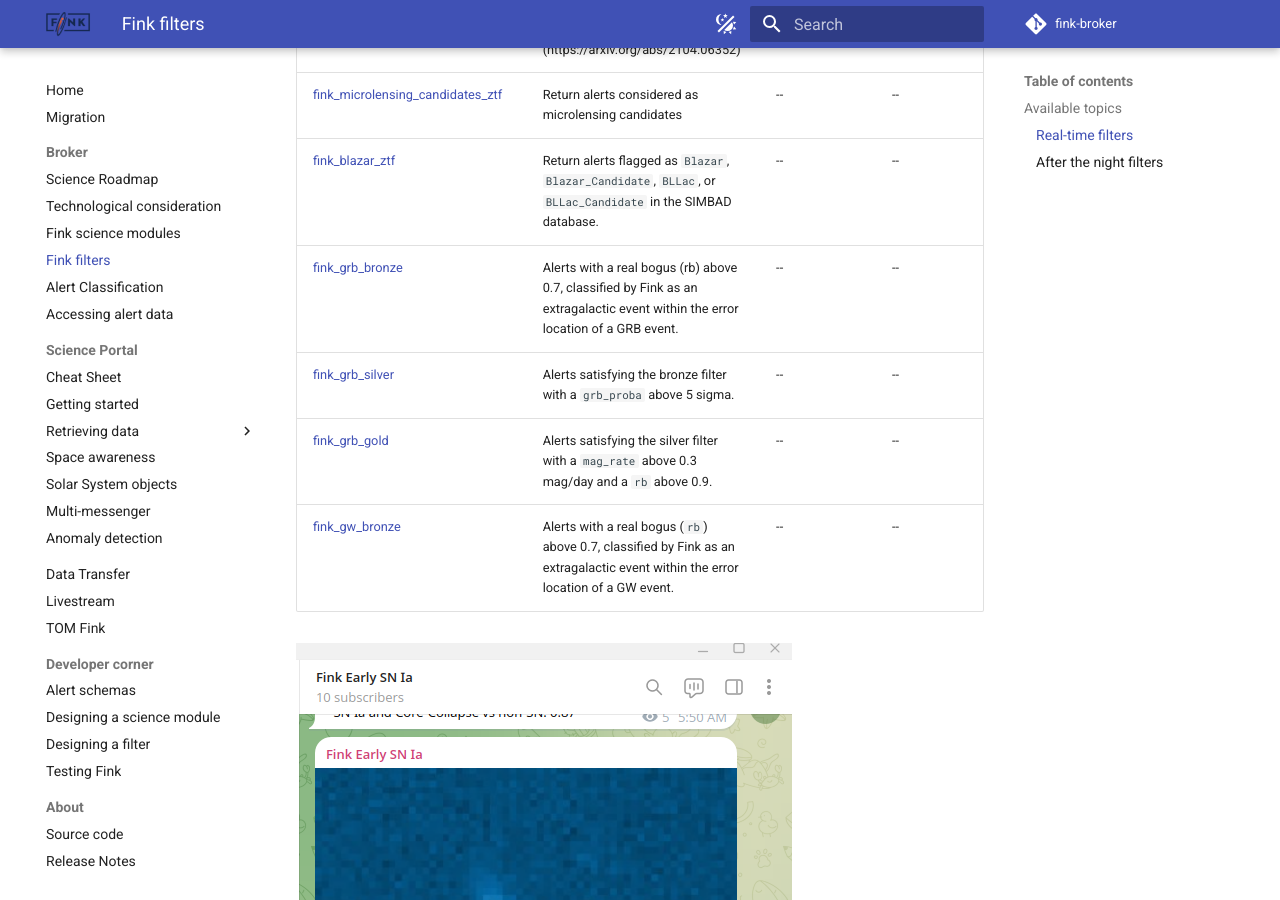
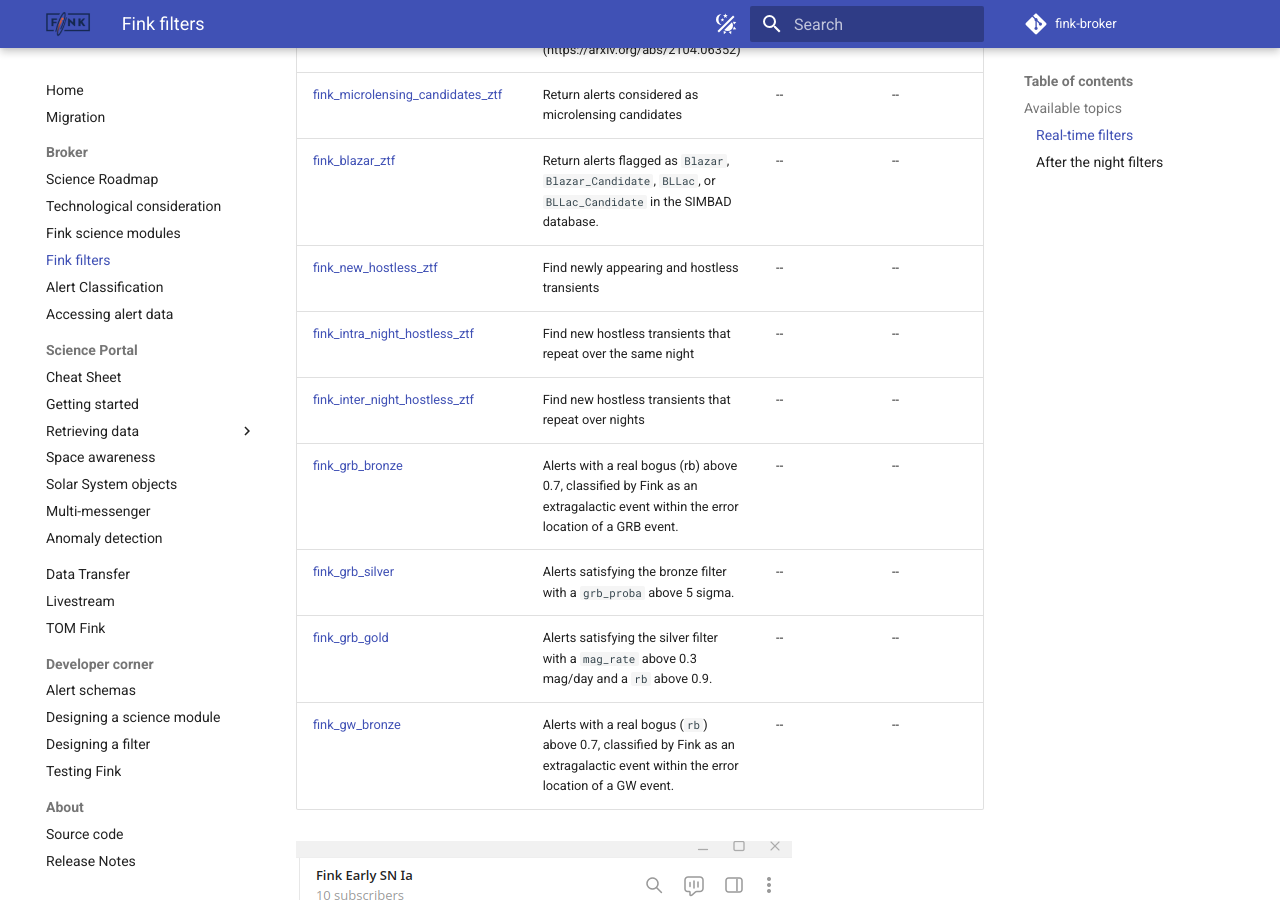
Before and after one commit to astrolabsoftware/fink, an MkDocs documentation site: the page built from docs/broker/filters.md, in a window 1280 px wide and 900 px high, scrolled down 2247 px. Built offline with MkDocs 1.6.1 and Material for MkDocs 9.7.7, drawn with Linux system fonts in a browser that asks for light colours; comment, search, counter and statistics services are not loaded.

Commit message:
Add new filters. Fix wrong links

```diff
--- a/docs/broker/filters.md
+++ b/docs/broker/filters.md
@@ -30,22 +30,25 @@ In addition, for some filters, we redirect the data to instant messaging service
 
 | Name | Content | Slack bot (fink-broker workspace) | TG bot (public) |
 |:--------|:-------|:--------|:--------|
-| [fink_early_sn_candidates_ztf](https://github.com/astrolabsoftware/fink-filters/blob/master/fink_filters/filter_early_sn_candidates/filter.py) | Return alerts considered as Early SN-Ia candidates. The data from this topic is pushed to TNS every night. | #bot_tns | [Fink Early SN Ia](https://t.me/fink_early_ia) ![img](../img/tg_early_ia.png) |
-| [fink_tns_match](https://github.com/astrolabsoftware/fink-filters/blob/master/fink_filters/filter_tns_match/filter.py) | Return alerts with classified counterparts in TNS | -- | [Fink TNS](https://t.me/fink_tns) ![img](../img/tg_tns.png) |
-| [fink_yso_spicy_candidates_ztf](https://github.com/astrolabsoftware/fink-filters/blob/master/fink_filters/filter_yso_spicy_candidates/filter.py) | Return alerts alerts with a match in the [SPICY catalog](https://vizier.cds.unistra.fr/viz-bin/VizieR-3?-source=J/ApJS/254/33/table1) hosted at CDS. | -- | [Fink SPICY](https://t.me/spicy_fink) ![img](../img/tg_spicy.png) |
-| [fink_magnetic_cvs_ztf](https://github.com/astrolabsoftware/fink-filters/blob/master/fink_filters/filter_magnetic_cvs/filter.py) | Return alerts matching a catalog of Magnetic Cataclysmic Variables | -- | [Fink magnetic CV stars](https://t.me/fink_magnetic_cv_stars) ![img](../img/tg_magnetic_cv.png) |
-| [fink_sn_candidates_ztf](https://github.com/astrolabsoftware/fink-filters/blob/master/fink_filters/filter_sn_candidates/filter.py) | Return alerts considered as SN candidates | -- | -- |
-| [fink_sso_ztf_candidates_ztf](https://github.com/astrolabsoftware/fink-filters/blob/master/fink_filters/filter_sso_ztf_candidates/filter.py) | Return alerts with a counterpart in the Minor Planet Center database (Solar System Objects) | -- | -- |
-| [fink_sso_fink_candidates_ztf](https://github.com/astrolabsoftware/fink-filters/blob/master/fink_filters/filter_fink_ztf_candidates/filter.py) | Return alerts considered as new Solar System Object candidates | -- | -- |
-| [fink_kn_candidates_ztf](https://github.com/astrolabsoftware/fink-filters/blob/master/fink_filters/filter_kn_candidates/filter.py) | Return alerts considered as Kilonova candidates based on Machine Learning | #bot_kilonova-candidates | -- |
-| [fink_early_kn_candidates_ztf](https://github.com/astrolabsoftware/fink-filters/blob/master/fink_filters/filter_early_kn_candidates/filter.py) | Return alerts considered as Kilonova candidates based on crossmatch and property cuts | #bot_kilonova-candidates | -- |
-| [fink_rate_based_kn_candidates_ztf](https://github.com/astrolabsoftware/fink-filters/blob/master/fink_filters/filter_rate_based_kn_candidates/filter.py) | Return alerts considered as Kilonova candidates following Andreoni et al. 2021 (https://arxiv.org/abs/2104.06352) | #bot_kilonova-candidates | -- |
-| [fink_microlensing_candidates_ztf](https://github.com/astrolabsoftware/fink-filters/blob/master/fink_filters/filter_microlensing_candidates/filter.py) | Return alerts considered as microlensing candidates | -- | -- |
-| [fink_blazar_ztf](https://github.com/astrolabsoftware/fink-filters/blob/master/fink_filters/filter_blazar/filter.py) | Return alerts flagged as `Blazar`, `Blazar_Candidate`, `BLLac`, or `BLLac_Candidate` in the SIMBAD database. | -- | -- |
-| [fink_grb_bronze](https://github.com/astrolabsoftware/fink-filters/blob/master/fink_filters/filter_mm_module/filter.py) | Alerts with a real bogus (rb) above 0.7, classified by Fink as an extragalactic event within the error location of a GRB event. | -- | -- |
-| [fink_grb_silver](https://github.com/astrolabsoftware/fink-filters/blob/master/fink_filters/filter_mm_module/filter.py) | Alerts satisfying the bronze filter with a `grb_proba` above 5 sigma. | -- | -- |
-| [fink_grb_gold](https://github.com/astrolabsoftware/fink-filters/blob/master/fink_filters/filter_mm_module/filter.py) | Alerts satisfying the silver filter with a `mag_rate` above 0.3 mag/day and a `rb` above 0.9. | -- | -- |
-| [fink_gw_bronze](https://github.com/astrolabsoftware/fink-filters/blob/master/fink_filters/filter_mm_module/filter.py) | Alerts with a real bogus (`rb`) above 0.7, classified by Fink as an extragalactic event within the error location of a GW event. | -- | -- |
+| [fink_early_sn_candidates_ztf](https://github.com/astrolabsoftware/fink-filters/blob/master/fink_filters/ztf/filter_early_sn_candidates/filter.py) | Return alerts considered as Early SN-Ia candidates. The data from this topic is pushed to TNS every night. | #bot_tns | [Fink Early SN Ia](https://t.me/fink_early_ia) ![img](../img/tg_early_ia.png) |
+| [fink_tns_match](https://github.com/astrolabsoftware/fink-filters/blob/master/fink_filters/ztf/filter_tns_match/filter.py) | Return alerts with classified counterparts in TNS | -- | [Fink TNS](https://t.me/fink_tns) ![img](../img/tg_tns.png) |
+| [fink_yso_spicy_candidates_ztf](https://github.com/astrolabsoftware/fink-filters/blob/master/fink_filters/ztf/filter_yso_spicy_candidates/filter.py) | Return alerts alerts with a match in the [SPICY catalog](https://vizier.cds.unistra.fr/viz-bin/VizieR-3?-source=J/ApJS/254/33/table1) hosted at CDS. | -- | [Fink SPICY](https://t.me/spicy_fink) ![img](../img/tg_spicy.png) |
+| [fink_magnetic_cvs_ztf](https://github.com/astrolabsoftware/fink-filters/blob/master/fink_filters/ztf/filter_magnetic_cvs/filter.py) | Return alerts matching a catalog of Magnetic Cataclysmic Variables | -- | [Fink magnetic CV stars](https://t.me/fink_magnetic_cv_stars) ![img](../img/tg_magnetic_cv.png) |
+| [fink_sn_candidates_ztf](https://github.com/astrolabsoftware/fink-filters/blob/master/fink_filters/ztf/filter_sn_candidates/filter.py) | Return alerts considered as SN candidates | -- | -- |
+| [fink_sso_ztf_candidates_ztf](https://github.com/astrolabsoftware/fink-filters/blob/master/fink_filters/ztf/filter_sso_ztf_candidates/filter.py) | Return alerts with a counterpart in the Minor Planet Center database (Solar System Objects) | -- | -- |
+| [fink_sso_fink_candidates_ztf](https://github.com/astrolabsoftware/fink-filters/blob/master/fink_filters/ztf/filter_fink_ztf_candidates/filter.py) | Return alerts considered as new Solar System Object candidates | -- | -- |
+| [fink_kn_candidates_ztf](https://github.com/astrolabsoftware/fink-filters/blob/master/fink_filters/ztf/filter_kn_candidates/filter.py) | Return alerts considered as Kilonova candidates based on Machine Learning | #bot_kilonova-candidates | -- |
+| [fink_early_kn_candidates_ztf](https://github.com/astrolabsoftware/fink-filters/blob/master/fink_filters/ztf/filter_early_kn_candidates/filter.py) | Return alerts considered as Kilonova candidates based on crossmatch and property cuts | #bot_kilonova-candidates | -- |
+| [fink_rate_based_kn_candidates_ztf](https://github.com/astrolabsoftware/fink-filters/blob/master/fink_filters/ztf/filter_rate_based_kn_candidates/filter.py) | Return alerts considered as Kilonova candidates following Andreoni et al. 2021 (https://arxiv.org/abs/2104.06352) | #bot_kilonova-candidates | -- |
+| [fink_microlensing_candidates_ztf](https://github.com/astrolabsoftware/fink-filters/blob/master/fink_filters/ztf/filter_microlensing_candidates/filter.py) | Return alerts considered as microlensing candidates | -- | -- |
+| [fink_blazar_ztf](https://github.com/astrolabsoftware/fink-filters/blob/master/fink_filters/ztf/filter_blazar/filter.py) | Return alerts flagged as `Blazar`, `Blazar_Candidate`, `BLLac`, or `BLLac_Candidate` in the SIMBAD database. | -- | -- |
+| [fink_new_hostless_ztf](https://github.com/astrolabsoftware/fink-filters/blob/master/fink_filters/ztf/filter_new_hostless/filter.py) | Find newly appearing and hostless transients | -- | -- |
+| [fink_intra_night_hostless_ztf](https://github.com/astrolabsoftware/fink-filters/blob/master/fink_filters/ztf/filter_new_hostless/filter.py) | Find new hostless transients that repeat over the same night | -- | -- |
+| [fink_inter_night_hostless_ztf](https://github.com/astrolabsoftware/fink-filters/blob/master/fink_filters/ztf/filter_new_hostless/filter.py) | Find new hostless transients that repeat over nights | -- | -- |
+| [fink_grb_bronze](https://github.com/astrolabsoftware/fink-filters/blob/master/fink_filters/ztf/filter_mm_module/filter.py) | Alerts with a real bogus (rb) above 0.7, classified by Fink as an extragalactic event within the error location of a GRB event. | -- | -- |
+| [fink_grb_silver](https://github.com/astrolabsoftware/fink-filters/blob/master/fink_filters/ztf/filter_mm_module/filter.py) | Alerts satisfying the bronze filter with a `grb_proba` above 5 sigma. | -- | -- |
+| [fink_grb_gold](https://github.com/astrolabsoftware/fink-filters/blob/master/fink_filters/ztf/filter_mm_module/filter.py) | Alerts satisfying the silver filter with a `mag_rate` above 0.3 mag/day and a `rb` above 0.9. | -- | -- |
+| [fink_gw_bronze](https://github.com/astrolabsoftware/fink-filters/blob/master/fink_filters/ztf/filter_mm_module/filter.py) | Alerts with a real bogus (`rb`) above 0.7, classified by Fink as an extragalactic event within the error location of a GW event. | -- | -- |
 
 ![Screenshot](../img/snia_tg_bot_small.png)
 
@@ -60,10 +63,10 @@ Some filtering operations do not require real-time, or require the need for the
 
 | Name | Content | Slack bot (fink-broker workspace) | TG bot (public) |
 |:--------|:-------|:--------|:--------|
-| [Anomaly detection](https://github.com/astrolabsoftware/fink-filters/blob/master/fink_filters/filter_anomaly_notification/filter.py) | Return alerts with highest anomaly scores each night (top 10) | #bot_anomaly | [Fink anomaly bot](https://t.me/ZTF_anomaly_bot) ![img](../img/tg_anomaly.png) |
+| [Anomaly detection](https://github.com/astrolabsoftware/fink-filters/blob/master/fink_filters/ztf/filter_anomaly_notification/filter.py) | Return alerts with highest anomaly scores each night (top 10) | #bot_anomaly | [Fink anomaly bot](https://t.me/ZTF_anomaly_bot) ![img](../img/tg_anomaly.png) |
 | [Hostless transients](https://github.com/astrolabsoftware/fink-broker/blob/master/bin/hostless_detection.py) | Return hostless alert candidates from the [ELEPHANT](https://arxiv.org/abs/2404.18165) pipeline. | -- | [Fink Hostless](https://t.me/fink_hostless) ![img](../img/tg_hostless.png) |
 | [Symbiotic stars](https://github.com/astrolabsoftware/fink-broker/blob/master/bin/ztf/archive_symbiotic_and_cv_stars.py) | Return alerts matching a catalog of Symbiotic stars, with magnitude increase greater than 0.5 | -- | [Fink Symbiotic stars](https://t.me/fink_symbiotic_stars) ![img](../img/tg_symbiotic.png) |
 | [CV stars](https://github.com/astrolabsoftware/fink-broker/blob/master/bin/ztf/archive_symbiotic_and_cv_stars.py) | Return alerts matching a catalog of Cataclysmic Variable stars, with magnitude increase greater than 3.0 | -- | [Fink CV stars](https://t.me/fink_cv_stars) ![img](../img/tg_cv_stars.png) |
-| [Known TDE](https://github.com/astrolabsoftware/fink-filters/blob/master/fink_filters/filter_known_tde/filter.py) | Return alerts matching with known TDEs | #bot_known_tde_follow_up | -- |
+| [Known TDE](https://github.com/astrolabsoftware/fink-filters/blob/master/fink_filters/ztf/filter_known_tde/filter.py) | Return alerts matching with known TDEs | #bot_known_tde_follow_up | -- |
 | [Active Learning for SN Ia](https://github.com/astrolabsoftware/fink-broker/blob/master/bin/active_learning_loop.py) | Return alerts with SN Ia probability close to 0.5 for active learning studies. | #bot_al_loop | -- |
-| [Dwarf AGN](https://github.com/astrolabsoftware/fink-filters/blob/master/fink_filters/filter_dwarf_agn/filter.py) | Return alerts matching with custom catalog of dwarf AGN. | #bot_manga | -- |
+| [Dwarf AGN](https://github.com/astrolabsoftware/fink-filters/blob/master/fink_filters/ztf/filter_dwarf_agn/filter.py) | Return alerts matching with custom catalog of dwarf AGN. | #bot_manga | -- |
```
